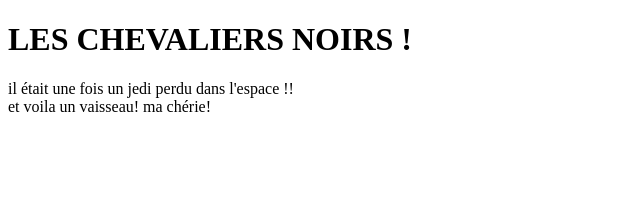
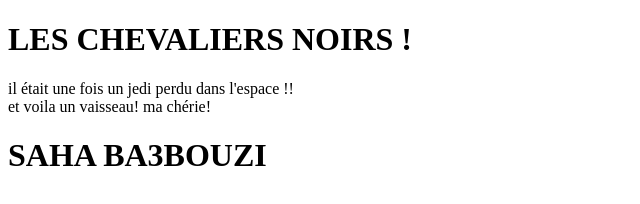
Before and after one commit to amiyou84/Formation-udemy, a plain HTML site: page index.html in a window 1280 px wide. Shown: the whole page, without its empty margins (0-640 px from the left). Drawn offline with Linux system fonts and the light colour scheme.

Commit message:
feat: da3douzi

```diff
--- a/index.html
+++ b/index.html
@@ -12,5 +12,6 @@
     il était une fois un jedi perdu dans l'espace !!
    </div>
    <div>et voila un vaisseau! ma chérie!</div>
+   <div><h1>SAHA BA3BOUZI</h1></div>
 </body>
 </html>
```
